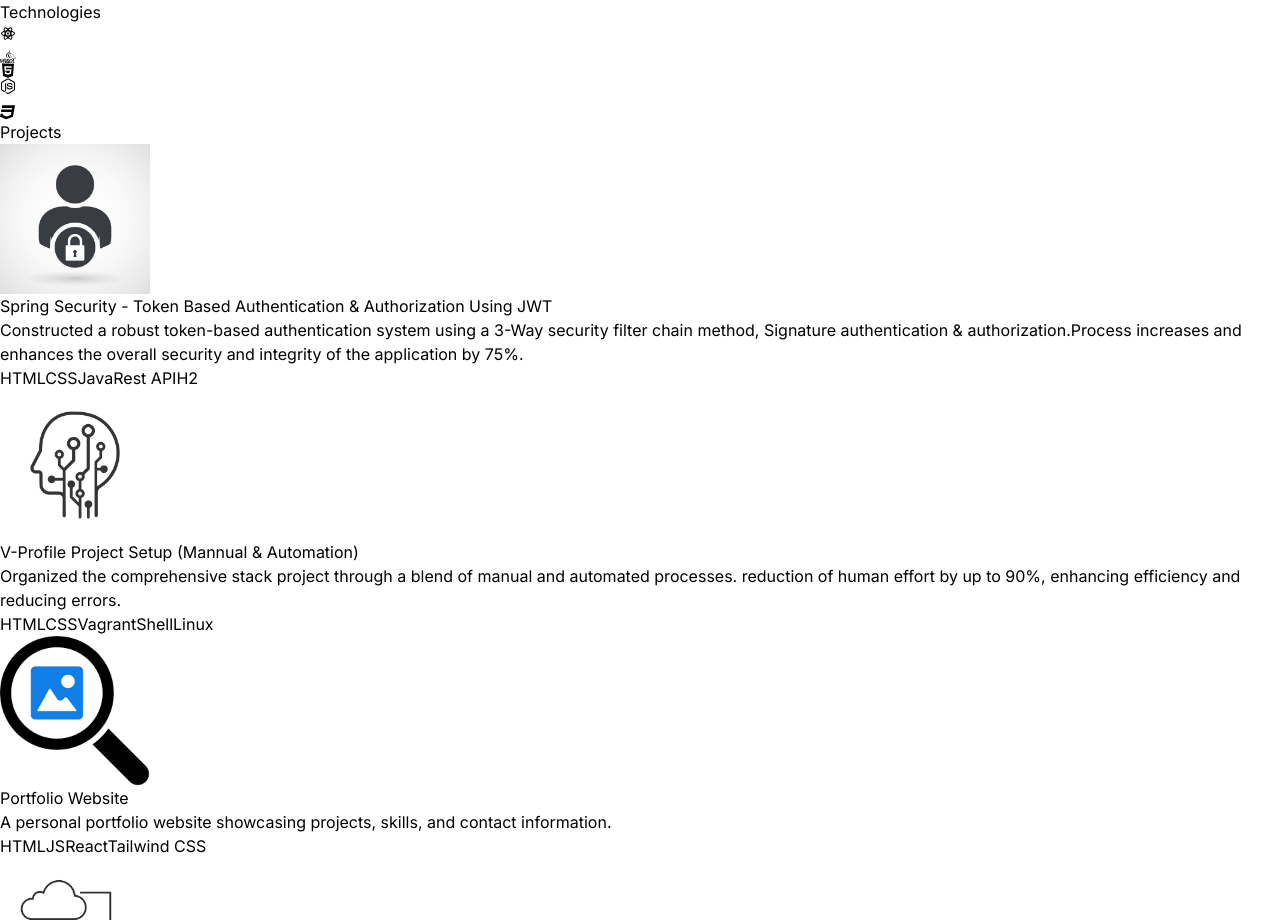
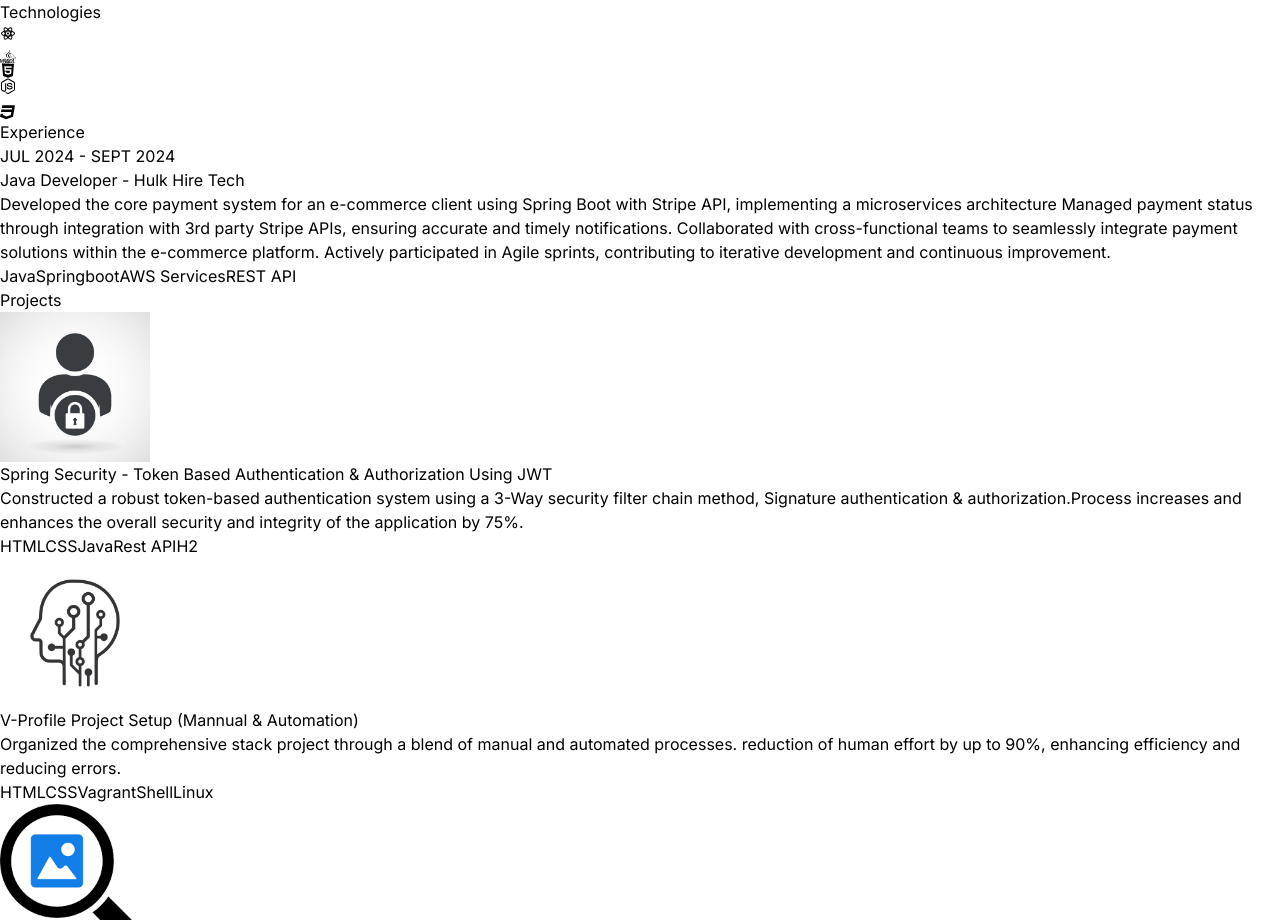
Before and after one commit to 1K1S8/akaz-portfolio-deploy, a React (Vite) app: page / in a window 1280 px wide. Shown: the part 1784-2704 px from the top of the page. Built offline with nearby package versions, Linux system fonts and the light colour scheme.

Commit message:
added experience

```diff
--- a/src/App.jsx
+++ b/src/App.jsx
@@ -21,7 +21,7 @@
         <Hero/>
         <About/>
         <Technologies/>
-        {/* <Experience/> */}
+        { <Experience/> }
         <Projects/>
         <Contact/>
       </div>
--- a/src/constants/index.js
+++ b/src/constants/index.js
@@ -12,33 +12,36 @@
 
 export const EXPERIENCE = [
   {
-    year: "2023 - Present",
-    name: "Software Developer",
-    company: "Google Inc.",
-    description: `Led a team in developing and maintaining web applications using JavaScript, React.js, and Node.js. Implemented RESTful APIs and integrated with MongoDB databases. Collaborated with stakeholders to define project requirements and timelines.`,
-    technologies: ["Javascript", "React.js", "Next.js", "DB MySQL"],
+    year: "JUL 2024 - SEPT 2024",
+    name: "Java Developer",
+    company: "Hulk Hire Tech",
+    description: `Developed the core payment system for an e-commerce client using Spring Boot with Stripe API, implementing a microservices architecture
+     Managed payment status through integration with 3rd party Stripe APIs, ensuring accurate and timely notifications.
+     Collaborated with cross-functional teams to seamlessly integrate payment solutions within the e-commerce platform.
+     Actively participated in Agile sprints, contributing to iterative development and continuous improvement.`,
+    technologies: ["Java", "Springboot", "AWS Services", "REST API"],
   },
-  {
-    year: "2022 - 2023",
-    name: "Frontend Developer",
-    company: "Adobe",
-    description: `Designed and developed user interfaces for web applications using Next.js and React. Worked closely with backend developers to integrate frontend components with Node.js APIs. Implemented responsive designs and optimized frontend performance.`,
-    technologies: ["HTML", "CSS", "Vue.js", "mySQL"],
-  },
-  {
-    year: "2021 - 2022",
-    name: "Full Stack Developer",
-    company: "Facebook",
-    description: `Developed and maintained web applications using JavaScript, React.js, and Node.js. Designed and implemented RESTful APIs for data communication. Collaborated with cross-functional teams to deliver high-quality software products on schedule.`,
-    technologies: ["Python", "Svelte", "Three.js", "Postgres"],
-  },
-  {
-    year: "2020 - 2021",
-    name: "Software Engineer",
-    company: "Paypal",
-    description: `Contributed to the development of web applications using JavaScript, React.js, and Node.js. Managed databases and implemented data storage solutions using MongoDB. Worked closely with product managers to prioritize features and enhancements.`,
-    technologies: ["Ruby", "Rails", "PHP", "Sqlite"],
-  },
+  // {
+  //   year: "2022 - 2023",
+  //   name: "Frontend Developer",
+  //   company: "Adobe",
+  //   description: `Designed and developed user interfaces for web applications using Next.js and React. Worked closely with backend developers to integrate frontend components with Node.js APIs. Implemented responsive designs and optimized frontend performance.`,
+  //   technologies: ["HTML", "CSS", "Vue.js", "mySQL"],
+  // },
+  // {
+  //   year: "2021 - 2022",
+  //   name: "Full Stack Developer",
+  //   company: "Facebook",
+  //   description: `Developed and maintained web applications using JavaScript, React.js, and Node.js. Designed and implemented RESTful APIs for data communication. Collaborated with cross-functional teams to deliver high-quality software products on schedule.`,
+  //   technologies: ["Python", "Svelte", "Three.js", "Postgres"],
+  // },
+  // {
+  //   year: "2020 - 2021",
+  //   name: "Software Engineer",
+  //   company: "Paypal",
+  //   description: `Contributed to the development of web applications using JavaScript, React.js, and Node.js. Managed databases and implemented data storage solutions using MongoDB. Worked closely with product managers to prioritize features and enhancements.`,
+  //   technologies: ["Ruby", "Rails", "PHP", "Sqlite"],
+  // },
 ];
 
 export const PROJECTS = [
```
